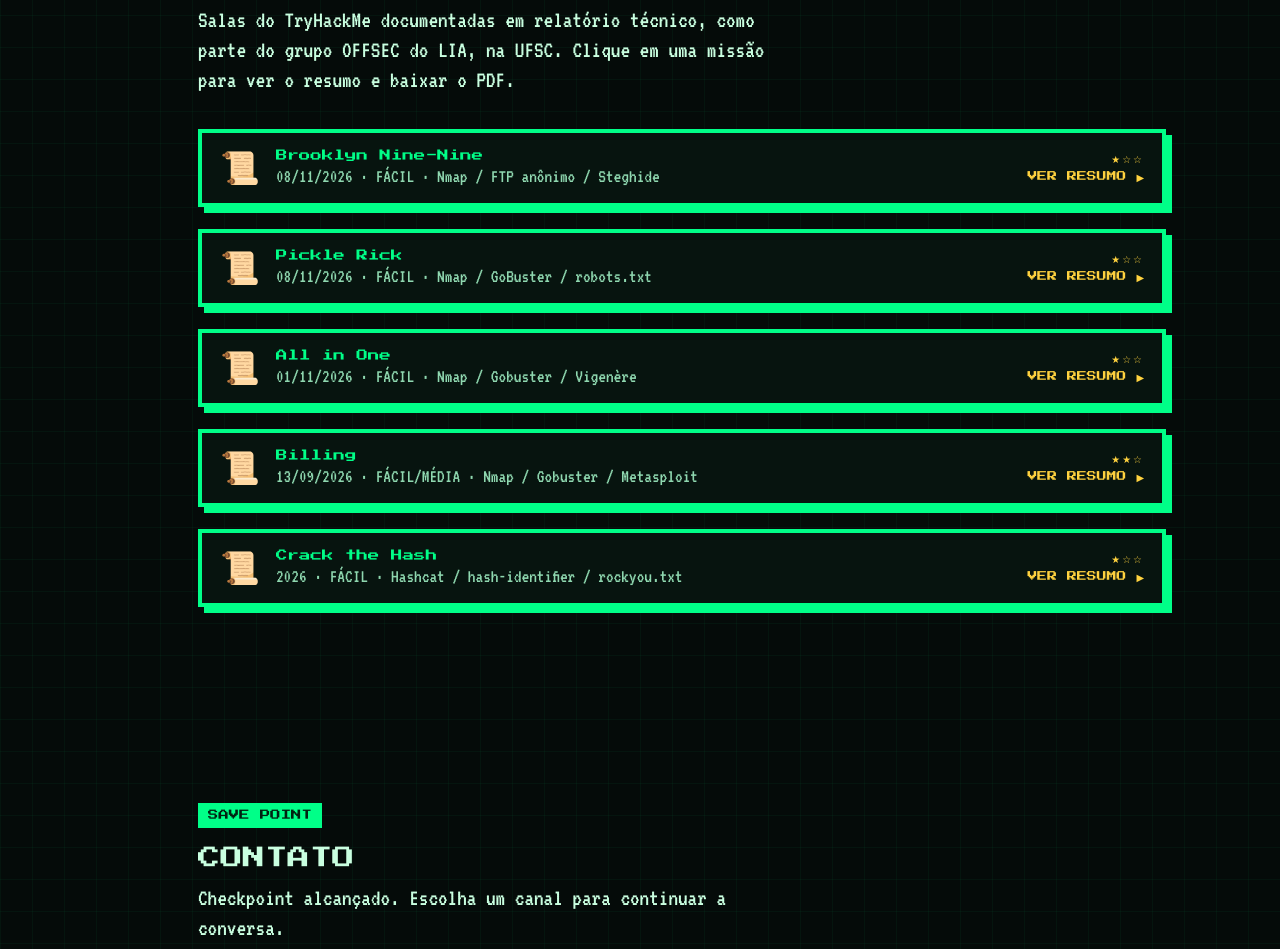
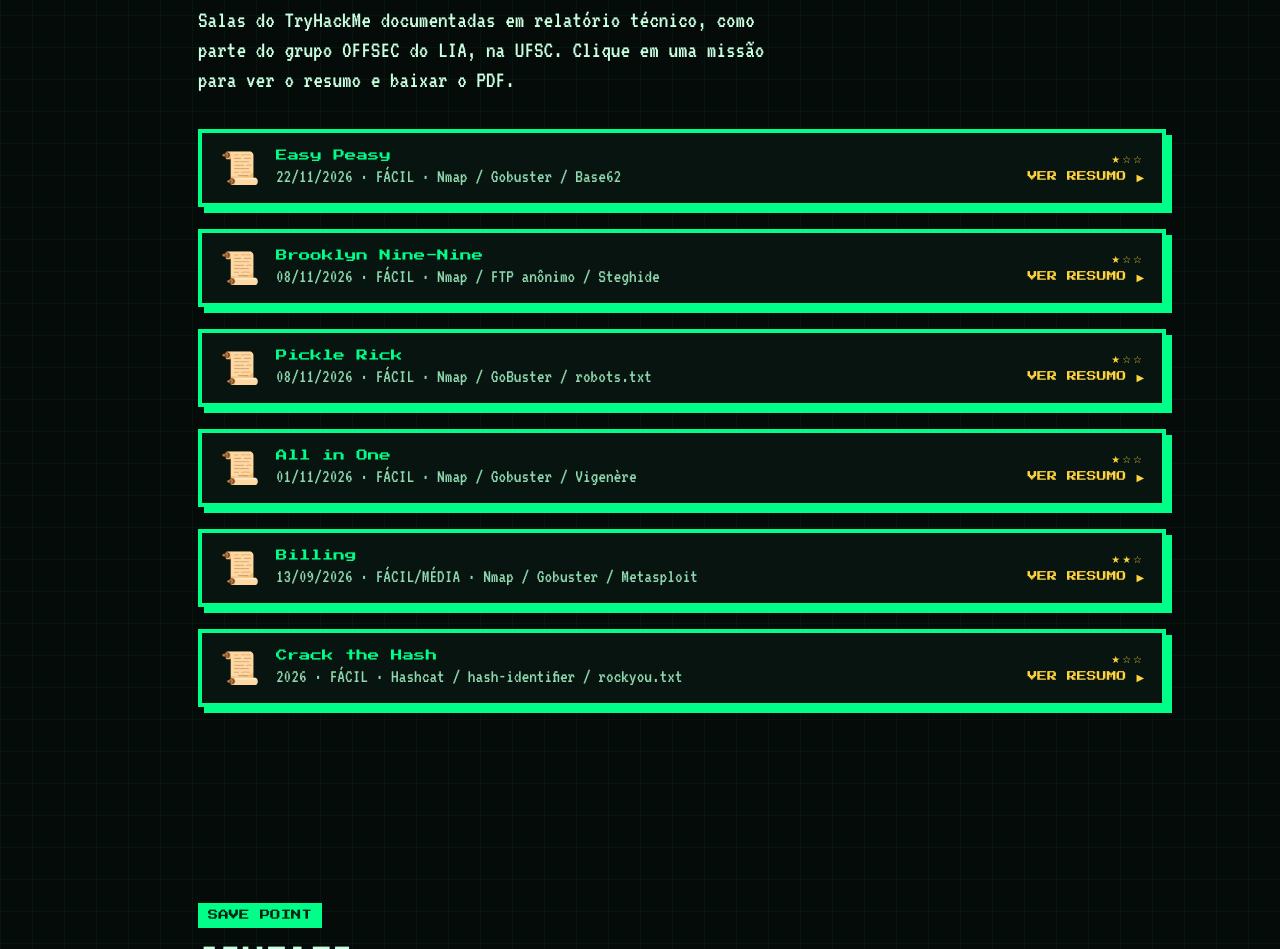
Before and after one commit to biel-444/Portifolio, a plain HTML site: page index.html in a window 1280 px wide. Shown: the part 7981-8930 px from the top of the page. Drawn offline with Linux system fonts and the light colour scheme.

Commit message:
Adiciona write-up Easy Peasy no padrão dos demais
Co-Authored-By: Claude Opus 5.5 <noreply@anthropic.com>
Claude-Session: https://claude.ai/code/session_018RGenGsUfK6rMJ2X7dMZ9q

```diff
--- a/index.html
+++ b/index.html
@@ -346,6 +346,10 @@ const FEATURED = {
 };
 
 const WRITEUPS = [
+  { id:'easypeasy', title:'Easy Peasy', date:'22/11/2026', diff:'FÁCIL', stars:1, file:'writeups/easy-peasy.pdf',
+    tags:['Nmap','Gobuster','Base62','Steghide','Cron','Reverse shell'],
+    summary:'Enumeração web, criptografia e escalação em Linux. Flags escondidas em várias camadas de codificação e hashes levam a credenciais extraídas de uma imagem; uma tarefa cron gravável dá root.',
+    chain:['Nmap: portas 80, 6498 (SSH) e 65524','Gobuster: /hidden/whatever/ com flag em Base64 dupla','robots.txt: User-Agent que é o hash MD5 da flag 2','Base62 revela /n0th1ng3ls3m4tt3r/ e um hash da passphrase','Steghide na imagem: usuário boring e senha em binário','SSH na porta 6498 e cron gravável com reverse shell: root'] },
   { id:'brooklyn', title:'Brooklyn Nine-Nine', date:'08/11/2026', diff:'FÁCIL', stars:1, file:'writeups/brooklyn-nine-nine.pdf',
     tags:['Nmap','FTP anônimo','Steghide','SSH','sudo nano'],
     summary:'Servidor Linux inspirado na série. O acesso inicial vem de uma pista no FTP anônimo e de uma imagem com esteganografia; a escalação acontece por uma permissão de sudo no editor nano.',
```
Also changed, not shown: 1 other file.
